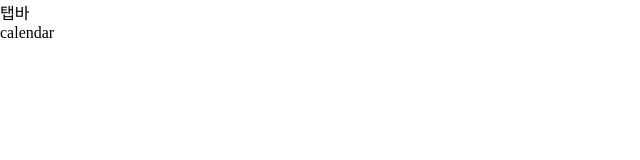
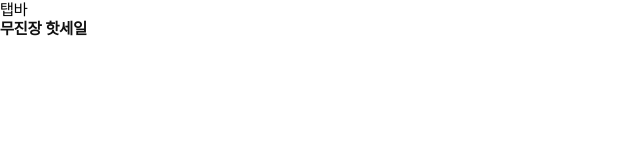
Before and after one commit to suwoncityBoy/react-atomicPattern-template, a React (Vite) app: page /calendar in a window 1280 px wide. Shown: the top 160 px of the page, without its empty margins (0-640 px from the left). Built offline with nearby package versions, Linux system fonts and the light colour scheme.

Commit message:
design. 폰트스타일 적용,파비콘 적용

```diff
--- a/src/page/calendar/Calendar.tsx
+++ b/src/page/calendar/Calendar.tsx
@@ -1,7 +1,13 @@
+import Colors from "@/styles/color/colors";
+import { Text } from "@/styles/ui/Text";
 import React from "react";
 
 function Calendar() {
-  return <div>calendar</div>;
+  return (
+    <Text css={{ color: Colors.lightBlack }} bold>
+      무진장 핫세일
+    </Text>
+  );
 }
 
 export default Calendar;
--- /dev/null
+++ b/src/styles/color/colors.ts
@@ -0,0 +1,21 @@
+const Colors = {
+  black: "#000",
+  lightBlack: "#111",
+  white: "#fff",
+  deepGray: "#555555",
+  gray: "#999",
+  lightGray: "#ddd",
+  redTab: "#F41D55",
+  redLabel: "#F6382C",
+  orangeLabel: "#F6752C",
+  yellowLabel: "#FFCA42",
+  lightGreenLabel: "#80C70A",
+  greenLabel: "#0AC76D",
+  lightBlueLabel: "#2FB4EC",
+  blueLabel: "#556FFF",
+  purpleLabel: "#640BA7",
+  pinkLabel: "#FF4978",
+  darkGrayLabel: "#666666",
+};
+
+export default Colors;
--- a/src/styles/stitches.config.ts
+++ b/src/styles/stitches.config.ts
@@ -21,5 +21,18 @@ export const {
 
 export const globalStyles = globalCss({
   "*": { margin: 0, padding: 0, boxSizing: "border-box" },
-  body: { backgroundColor: "#fff" },
+  body: {
+    backgroundColor: "#fff",
+    fontFamily: "Pretendard-Regular, sans-serif",
+  },
+  "@font-face": [
+    {
+      fontFamily: "Pretendard-Regular",
+      src: `url('/fonts/Pretendard-Regular.woff2') format('woff2')`,
+    },
+    {
+      fontFamily: "Pretendard-Bold",
+      src: `url('/fonts/Pretendard-Bold.woff2') format('woff2')`,
+    },
+  ],
 });
--- /dev/null
+++ b/src/styles/ui/Text.ts
@@ -0,0 +1,18 @@
+import { styled } from "@/styles/stitches.config";
+
+export const Text = styled("span", {
+  color: "#000",
+  fontSize: 16,
+  variants: {
+    bold: {
+      true: {
+        fontWeight: "bold",
+      },
+    },
+    regular: {
+      true: {
+        fontWeight: "normal",
+      },
+    },
+  },
+});
```
Also changed, not shown: public/fonts/Pretendard-Bold.woff2 (added), public/fonts/Pretendard-Regular.woff2 (added).
